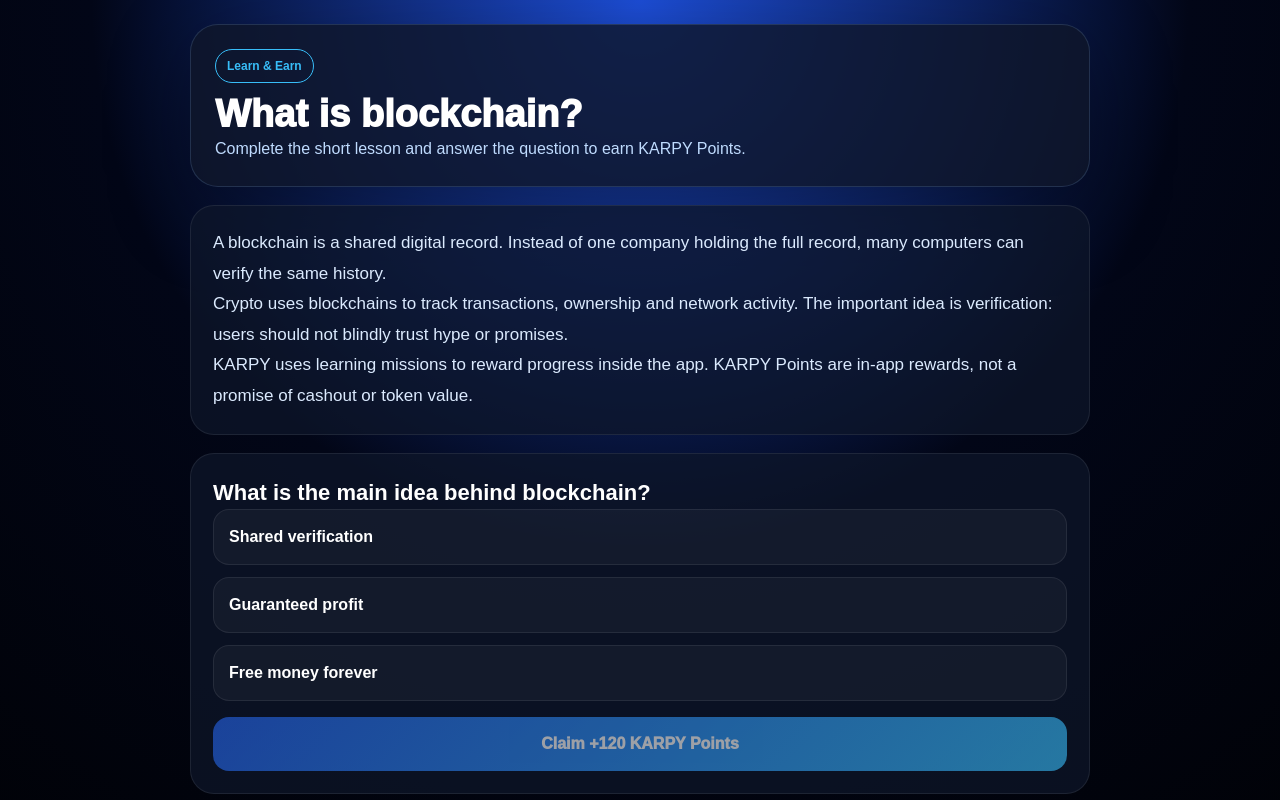
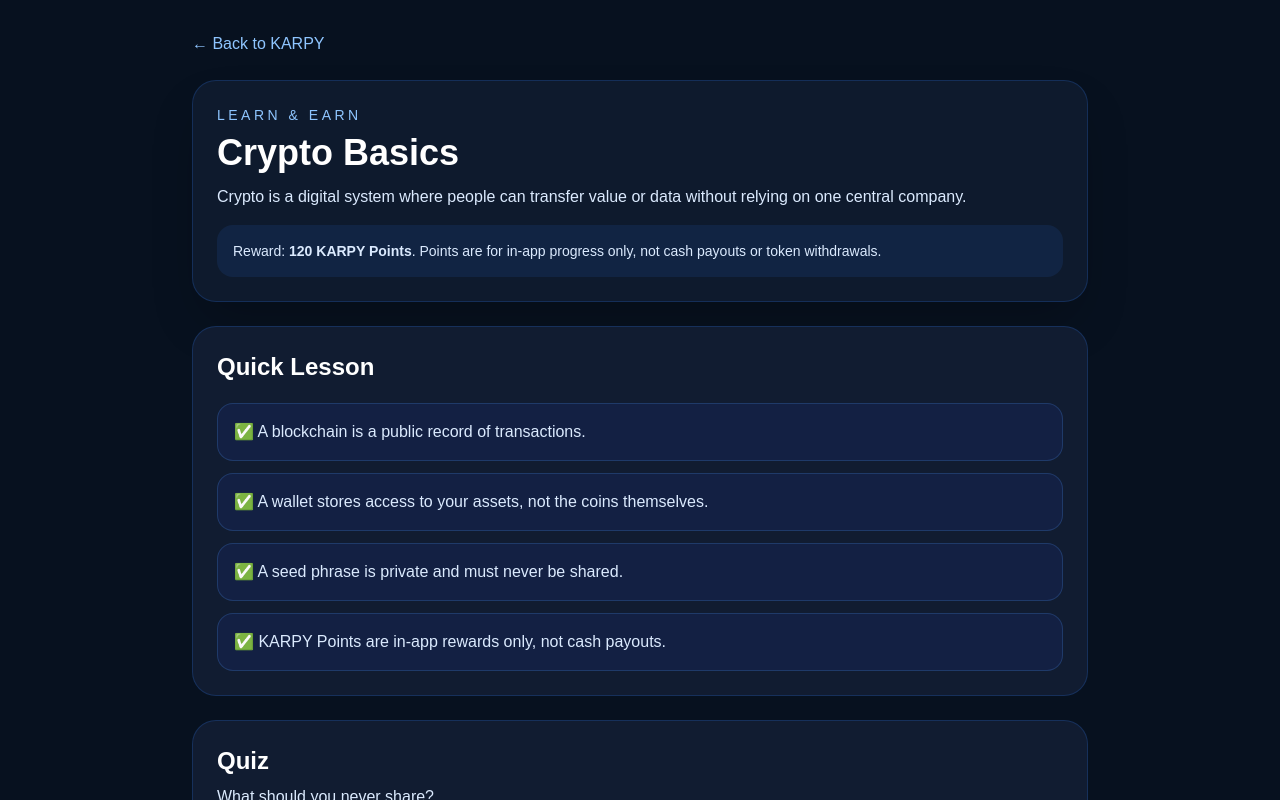
Before and after one commit to just-me91/karpy-app, a Next.js app: page /learn in a window 1280 px wide. Shown: the top 800 px of the page. Built offline with nearby package versions, Linux system fonts and the light colour scheme.

Commit message:
fix learn suspense

```diff
--- a/app/learn/page.tsx
+++ b/app/learn/page.tsx
@@ -1,178 +1,190 @@
 "use client";
 
-import { useMemo, useState } from "react";
+import { Suspense, useState } from "react";
 import { useSearchParams } from "next/navigation";
 
 const LESSONS = {
-  blockchain: {
-    taskId: "learn_blockchain",
-    title: "What is blockchain?",
-    badge: "Learn & Earn",
+  crypto_basics: {
+    title: "Crypto Basics",
+    taskId: "learn_crypto",
     reward: 120,
-    color: "#38bdf8",
-    paragraphs: [
-      "A blockchain is a shared digital record. Instead of one company holding the full record, many computers can verify the same history.",
-      "Crypto uses blockchains to track transactions, ownership and network activity. The important idea is verification: users should not blindly trust hype or promises.",
-      "KARPY uses learning missions to reward progress inside the app. KARPY Points are in-app rewards, not a promise of cashout or token value.",
-    ],
-    question: "What is the main idea behind blockchain?",
-    answers: ["Shared verification", "Guaranteed profit", "Free money forever"],
-    correct: 0,
-  },
-  wallet: {
-    taskId: "learn_wallet",
-    title: "Wallet safety basics",
-    badge: "Safety",
-    reward: 140,
-    color: "#60a5fa",
-    paragraphs: [
-      "A crypto wallet is used to control access to crypto assets. The most important part is the recovery phrase or private key.",
-      "Never type your seed phrase into random websites. Never send it to support accounts. Whoever has the seed phrase can control the wallet.",
-      "This lesson is here because real crypto education matters more than hype. KARPY rewards safe learning inside the app.",
+    intro:
+      "Crypto is a digital system where people can transfer value or data without relying on one central company.",
+    points: [
+      "A blockchain is a public record of transactions.",
+      "A wallet stores access to your assets, not the coins themselves.",
+      "A seed phrase is private and must never be shared.",
+      "KARPY Points are in-app rewards only, not cash payouts.",
     ],
     question: "What should you never share?",
-    answers: ["Your seed phrase", "Your username", "Your favourite colour"],
-    correct: 0,
+    answers: ["Seed phrase", "Public username", "Referral code"],
+    correct: "Seed phrase",
   },
-  streak: {
-    taskId: "streak_3_mission",
-    title: "Streak mission",
-    badge: "Progress",
-    reward: 300,
-    color: "#22c55e",
-    paragraphs: [
-      "Streaks are the daily heartbeat of KARPY. They reward users who return consistently instead of clicking once and leaving.",
-      "This is similar to the engagement loop used by daily mining apps: open, claim, progress, return tomorrow.",
-      "You can claim this mission only when your account has built the required streak.",
+  wallet_safety: {
+    title: "Wallet Safety",
+    taskId: "learn_wallet",
+    reward: 120,
+    intro:
+      "Wallet safety is one of the most important skills in crypto. Most losses happen because people share secrets or trust fake links.",
+    points: [
+      "Never type your seed phrase into unknown websites.",
+      "Check links before connecting any wallet.",
+      "A real admin will never ask for your recovery phrase.",
+      "Use small amounts when testing new apps.",
     ],
-    question: "What does a streak reward?",
-    answers: ["Daily consistency", "Leaving the app", "Sharing private keys"],
-    correct: 0,
+    question: "Who can safely ask for your seed phrase?",
+    answers: ["Nobody", "Telegram admin", "Support agent"],
+    correct: "Nobody",
   },
-  level: {
-    taskId: "level_3_mission",
-    title: "Level mission",
-    badge: "Progress",
-    reward: 350,
-    color: "#a78bfa",
-    paragraphs: [
-      "Levels show long-term progress. Mining, quizzes and mini games all help your account grow.",
-      "Higher levels can unlock better reward previews, stronger status and future app features.",
-      "The goal is not to promise money. The goal is to build progression, knowledge and community activity.",
+  risk: {
+    title: "Crypto Risk",
+    taskId: "learn_risk",
+    reward: 120,
+    intro:
+      "Crypto prices can move very fast. Learning risk is more important than chasing hype.",
+    points: [
+      "High rewards usually come with high risk.",
+      "Never invest money you need for bills.",
+      "DYOR means Do Your Own Research.",
+      "KARPY does not promise profit or token payouts.",
     ],
-    question: "What do levels represent?",
-    answers: ["Progress in the app", "Guaranteed income", "A bank account"],
-    correct: 0,
+    question: "What does DYOR mean?",
+    answers: ["Do Your Own Research", "Double Your Online Reward", "Deposit Your Own Risk"],
+    correct: "Do Your Own Research",
   },
 } as const;
 
 type LessonKey = keyof typeof LESSONS;
 
-export default function LearnPage() {
-  const params = useSearchParams();
-  const selected = (params.get("mission") || "blockchain") as LessonKey;
-  const lesson = LESSONS[selected] || LESSONS.blockchain;
-  const [answer, setAnswer] = useState<number | null>(null);
-  const [status, setStatus] = useState("");
-  const [loading, setLoading] = useState(false);
+function LearnContent() {
+  const searchParams = useSearchParams();
+  const mission = (searchParams.get("mission") || "crypto_basics") as LessonKey;
+  const lesson = LESSONS[mission] || LESSONS.crypto_basics;
 
-  const correct = answer === lesson.correct;
+  const [selected, setSelected] = useState("");
+  const [claimed, setClaimed] = useState(false);
+  const [error, setError] = useState("");
 
-  const otherLessons = useMemo(
-    () => Object.entries(LESSONS).filter(([key]) => key !== selected),
-    [selected]
-  );
+  const isCorrect = selected === lesson.correct;
 
   async function claimReward() {
-    if (!correct) {
-      setStatus("Choose the correct answer first.");
+    if (!isCorrect || claimed) return;
+
+    setError("");
+
+    const res = await fetch("/api/karpy/task/complete", {
+      method: "POST",
+      headers: {
+        "Content-Type": "application/json",
+      },
+      body: JSON.stringify({ taskId: lesson.taskId }),
+    });
+
+    if (res.ok) {
+      setClaimed(true);
       return;
     }
 
-    try {
-      setLoading(true);
-      setStatus("Saving mission...");
-      const res = await fetch("/api/karpy/task/complete", {
-        method: "POST",
-        headers: { "Content-Type": "application/json" },
-        body: JSON.stringify({ taskId: lesson.taskId }),
-      });
-      const data = await res.json();
-      if (!res.ok) {
-        setStatus(data.error || "Mission could not be completed.");
-        return;
-      }
-      setStatus(`Mission complete. +${data.reward} KARPY Points added.`);
-    } catch (error) {
-      setStatus(error instanceof Error ? error.message : "Mission failed.");
-    } finally {
-      setLoading(false);
-    }
+    const data = await res.json().catch(() => null);
+    setError(data?.error || "Reward already claimed or unavailable.");
   }
 
   return (
-    <main style={pageWrap}>
-      <section style={heroCard}>
-        <div style={{ ...badge, borderColor: lesson.color, color: lesson.color }}>{lesson.badge}</div>
-        <h1 style={title}>{lesson.title}</h1>
-        <p style={subtitle}>Complete the short lesson and answer the question to earn KARPY Points.</p>
+    <main className="min-h-screen bg-[#07111f] px-4 py-8 text-white">
+      <div className="mx-auto max-w-4xl">
+        <a href="/" className="text-blue-300 hover:text-blue-200">
+          ← Back to KARPY
+        </a>
+
+        <section className="mt-6 rounded-3xl border border-blue-500/20 bg-[#0e1a2d] p-6 shadow-2xl">
+          <p className="text-sm uppercase tracking-[0.25em] text-blue-300">
+            Learn & Earn
+          </p>
+          <h1 className="mt-2 text-4xl font-black">{lesson.title}</h1>
+          <p className="mt-3 text-blue-100">{lesson.intro}</p>
+          <p className="mt-4 rounded-2xl bg-blue-500/10 p-4 text-sm text-blue-100">
+            Reward: <b>{lesson.reward} KARPY Points</b>. Points are for in-app
+            progress only, not cash payouts or token withdrawals.
+          </p>
         </section>
 
-      <section style={contentCard}>
-        {lesson.paragraphs.map((text) => (
-          <p key={text} style={paragraph}>{text}</p>
+        <section className="mt-6 rounded-3xl border border-blue-500/20 bg-[#111c31] p-6">
+          <h2 className="text-2xl font-black">Quick Lesson</h2>
+
+          <div className="mt-5 grid gap-3">
+            {lesson.points.map((point) => (
+              <div
+                key={point}
+                className="rounded-2xl border border-blue-400/20 bg-blue-950/50 p-4 text-blue-100"
+              >
+                ✅ {point}
+              </div>
             ))}
+          </div>
         </section>
 
-      <section style={contentCard}>
-        <h2 style={sectionTitle}>{lesson.question}</h2>
-        <div style={{ display: "grid", gap: 12 }}>
-          {lesson.answers.map((item, index) => (
+        <section className="mt-6 rounded-3xl border border-blue-500/20 bg-[#111c31] p-6">
+          <h2 className="text-2xl font-black">Quiz</h2>
+          <p className="mt-2 text-blue-100">{lesson.question}</p>
+
+          <div className="mt-5 grid gap-3">
+            {lesson.answers.map((answer) => (
               <button
-              key={item}
-              onClick={() => setAnswer(index)}
-              style={{
-                ...answerButton,
-                borderColor: answer === index ? lesson.color : "rgba(255,255,255,0.08)",
-                background: answer === index ? "rgba(59,130,246,0.18)" : "rgba(255,255,255,0.04)",
-              }}
+                key={answer}
+                onClick={() => setSelected(answer)}
+                className={`rounded-2xl border p-4 text-left font-black transition ${
+                  selected === answer
+                    ? "border-blue-300 bg-blue-500"
+                    : "border-blue-400/20 bg-blue-950/50 hover:bg-blue-900"
+                }`}
               >
-              {item}
+                {answer}
               </button>
             ))}
           </div>
 
-        <button disabled={!correct || loading} onClick={claimReward} style={{ ...primaryButton, opacity: !correct || loading ? 0.6 : 1 }}>
-          {loading ? "Saving..." : `Claim +${lesson.reward} KARPY Points`}
+          {selected && !isCorrect && (
+            <p className="mt-4 rounded-2xl bg-red-500/10 p-4 text-red-200">
+              Not quite. Try again.
+            </p>
+          )}
+
+          {isCorrect && !claimed && (
+            <button
+              onClick={claimReward}
+              className="mt-6 rounded-2xl bg-emerald-500 px-6 py-3 font-black hover:bg-emerald-400"
+            >
+              Claim {lesson.reward} KARPY Points
             </button>
+          )}
 
-        {status ? <div style={statusBox}>{status}</div> : null}
+          {claimed && (
+            <div className="mt-6 rounded-3xl border border-emerald-400/30 bg-emerald-500/10 p-5 text-emerald-200">
+              ✅ Lesson complete. Reward claimed successfully.
+            </div>
+          )}
+
+          {error && (
+            <div className="mt-6 rounded-3xl border border-yellow-400/30 bg-yellow-500/10 p-5 text-yellow-100">
+              {error}
+            </div>
+          )}
         </section>
-
-      <section style={contentCard}>
-        <h2 style={sectionTitle}>More lessons</h2>
-        <div style={{ display: "grid", gap: 10 }}>
-          {otherLessons.map(([key, item]) => (
-            <a key={key} href={`/learn?mission=${key}`} style={linkCard}>{item.title}</a>
-          ))}
       </div>
-      </section>
-
-      <a href="/" style={backLink}>← Back to mining dashboard</a>
     </main>
   );
 }
 
-const pageWrap: React.CSSProperties = { minHeight: "100vh", padding: 24, background: "radial-gradient(circle at top, #1d4ed8 0, #020617 42%, #000 100%)", color: "white" };
-const heroCard: React.CSSProperties = { maxWidth: 900, margin: "0 auto 18px", padding: 24, borderRadius: 28, background: "rgba(15,23,42,0.82)", border: "1px solid rgba(147,197,253,0.16)", boxShadow: "0 24px 80px rgba(0,0,0,0.35)" };
-const contentCard: React.CSSProperties = { maxWidth: 900, margin: "0 auto 18px", padding: 22, borderRadius: 24, background: "rgba(15,23,42,0.72)", border: "1px solid rgba(255,255,255,0.08)" };
-const badge: React.CSSProperties = { display: "inline-flex", padding: "7px 11px", borderRadius: 999, border: "1px solid", fontSize: 12, fontWeight: 900, marginBottom: 12 };
-const title: React.CSSProperties = { fontSize: 38, lineHeight: 1.05, margin: 0, fontWeight: 950 };
-const subtitle: React.CSSProperties = { color: "#bfdbfe", fontSize: 16, lineHeight: 1.7 };
-const paragraph: React.CSSProperties = { color: "#dbeafe", fontSize: 17, lineHeight: 1.8 };
-const sectionTitle: React.CSSProperties = { marginTop: 0, fontSize: 22, fontWeight: 900 };
-const answerButton: React.CSSProperties = { padding: 15, borderRadius: 16, color: "white", border: "1px solid", textAlign: "left", cursor: "pointer", fontWeight: 800 };
-const primaryButton: React.CSSProperties = { width: "100%", marginTop: 16, padding: 15, borderRadius: 16, border: "none", background: "linear-gradient(135deg,#2563eb,#38bdf8)", color: "white", fontWeight: 950, cursor: "pointer" };
-const statusBox: React.CSSProperties = { marginTop: 14, padding: 14, borderRadius: 16, background: "rgba(59,130,246,0.12)", border: "1px solid rgba(147,197,253,0.18)", color: "#bfdbfe" };
-const linkCard: React.CSSProperties = { display: "block", padding: 14, borderRadius: 16, background: "rgba(255,255,255,0.04)", border: "1px solid rgba(255,255,255,0.08)", color: "white", textDecoration: "none", fontWeight: 800 };
-const backLink: React.CSSProperties = { display: "block", maxWidth: 900, margin: "0 auto", color: "#93c5fd", textDecoration: "none", fontWeight: 900 };
+export default function LearnPage() {
+  return (
+    <Suspense
+      fallback={
+        <main className="min-h-screen bg-[#07111f] p-8 text-white">
+          Loading KARPY Learn...
+        </main>
+      }
+    >
+      <LearnContent />
+    </Suspense>
+  );
+}
```
Lines whose indentation alone changed are shown as unchanged.
